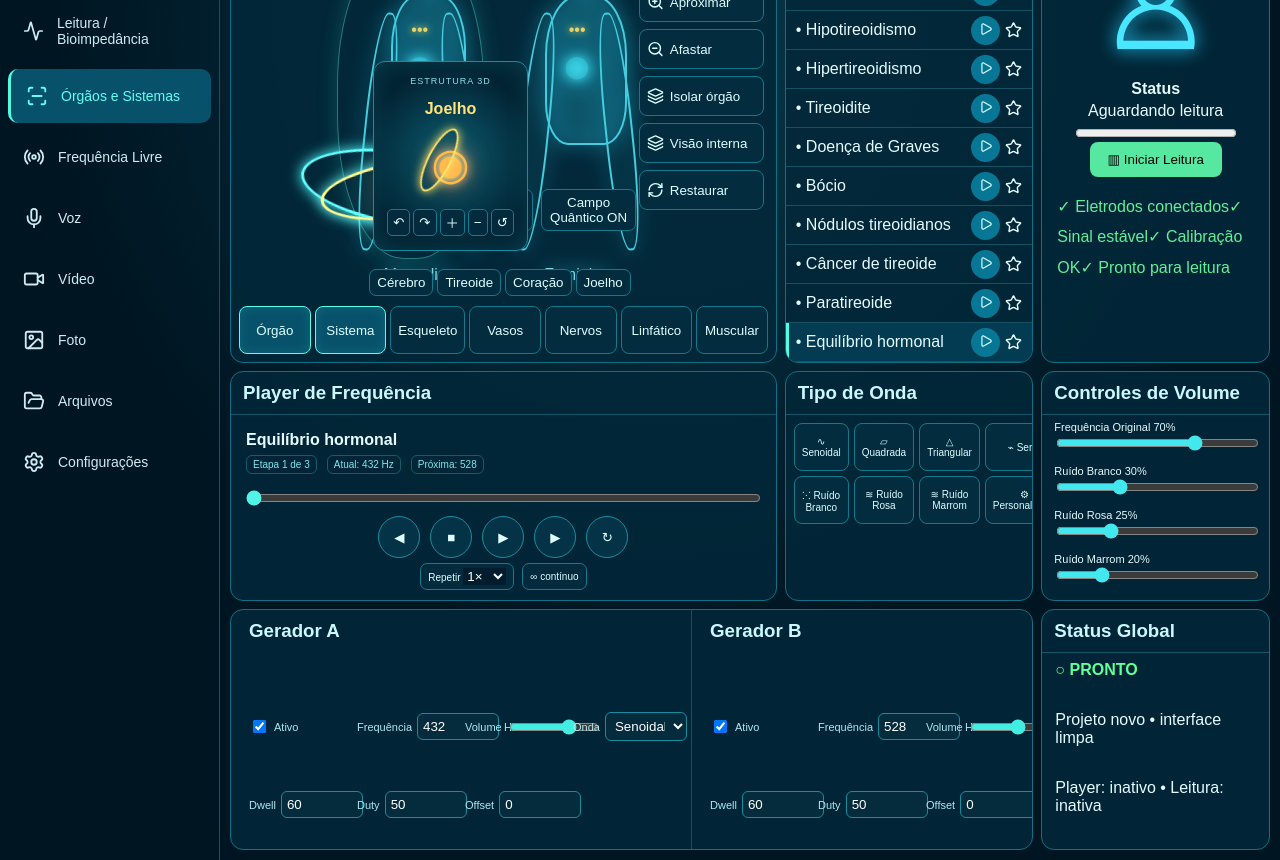
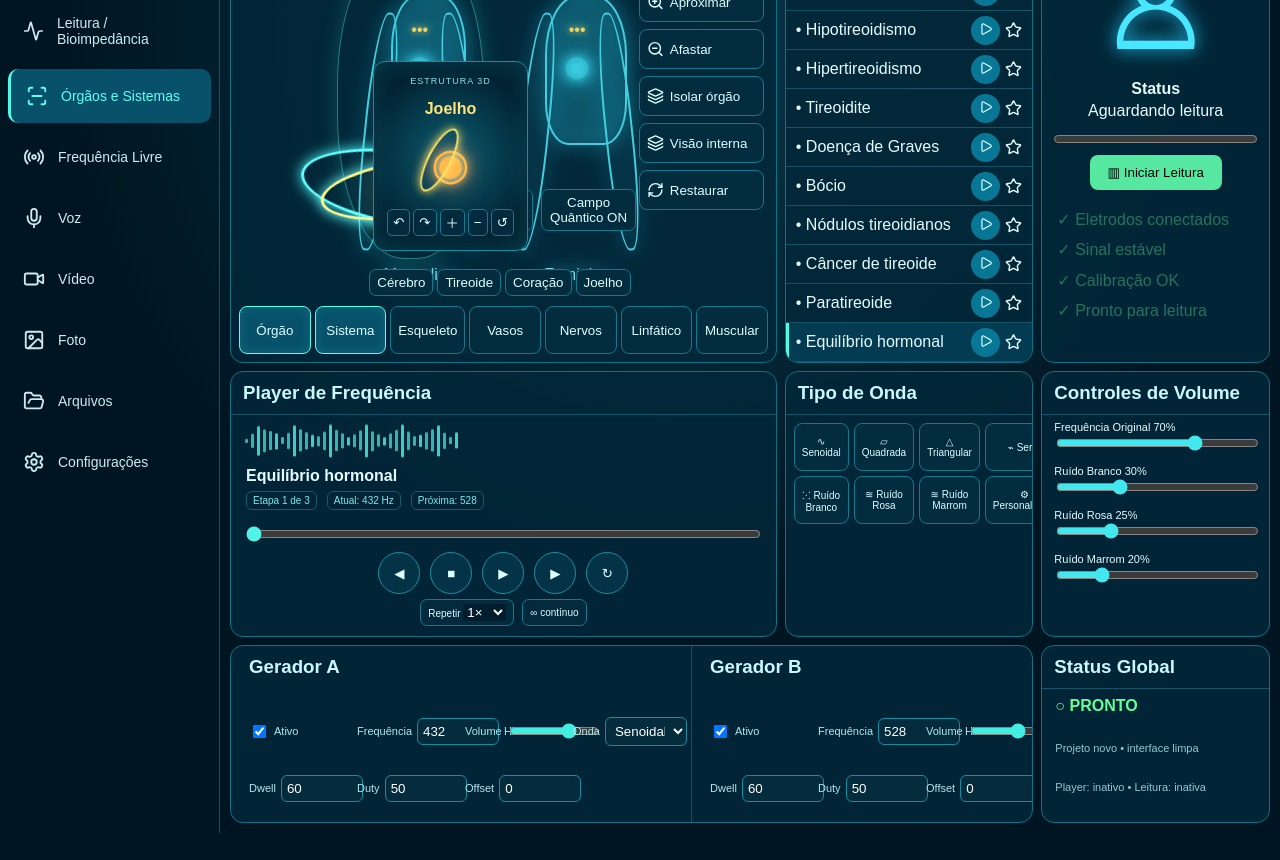
Before and after one commit to marcosfersant/quantum-vibrasync-one, a React (Vite) app: page / in a window 1280 px wide. Shown: the part 240-1100 px from the top of the page. After the commit the page ends 1073 px from the top, so only its background shows below. Built offline with nearby package versions, Linux system fonts and the light colour scheme.

Commit message:
Passo 7: estados visuais da leitura onda e botoes

```diff
--- a/src/style.css
+++ b/src/style.css
@@ -38,3 +38,10 @@
 .related>div.program-selected{background:#07506a88;box-shadow:inset 3px 0 #4fffe5}
 .sequence-info{display:flex;gap:10px;padding:6px 15px;color:#7de8ee;font-size:10px}.sequence-info span{border:1px solid #145d6d;border-radius:6px;padding:3px 6px}
 .repeat-box{display:flex;justify-content:center;gap:8px;margin-top:5px}.repeat-box label,.repeat-box button{background:#042b3d;color:#dff;border:1px solid #167b90;border-radius:7px;padding:4px 7px;font-size:10px}.repeat-box select{background:#021e2e;color:#fff;border:0}.repeat-box button.on{border-color:#62ff9a;color:#82ffad}
+
+/* PASSO 7 — leitura, onda animada e status */
+.reading progress{width:calc(100% - 24px);margin:7px 12px;accent-color:#55f2a3}.checks{display:grid}.checks span{opacity:.38;transition:.2s}.checks span.ok{opacity:1;color:#62ef9a;text-shadow:0 0 5px #54f48a}
+.wave{height:52px;padding:7px 14px;display:flex;align-items:center;gap:3px}.wave i{display:block;width:3px;background:#55fff0;border-radius:3px;transform-origin:center;animation:waveLive 1.2s ease-in-out infinite}.wave i:nth-child(3n){animation-delay:-.25s}.wave.paused i{animation-play-state:paused;opacity:.45}.wave.running i{animation-play-state:running}
+.status b.live{color:#63ff99;text-shadow:0 0 9px #55ff8a}.status p{font-size:11px;color:#8fc9d1}
+button{transition:transform .08s ease,filter .12s ease}button:active{transform:translateY(2px) scale(.985);filter:brightness(.9)}
+@keyframes waveLive{0%,100%{transform:scaleY(.55);opacity:.65}50%{transform:scaleY(1.2);opacity:1}}
```
